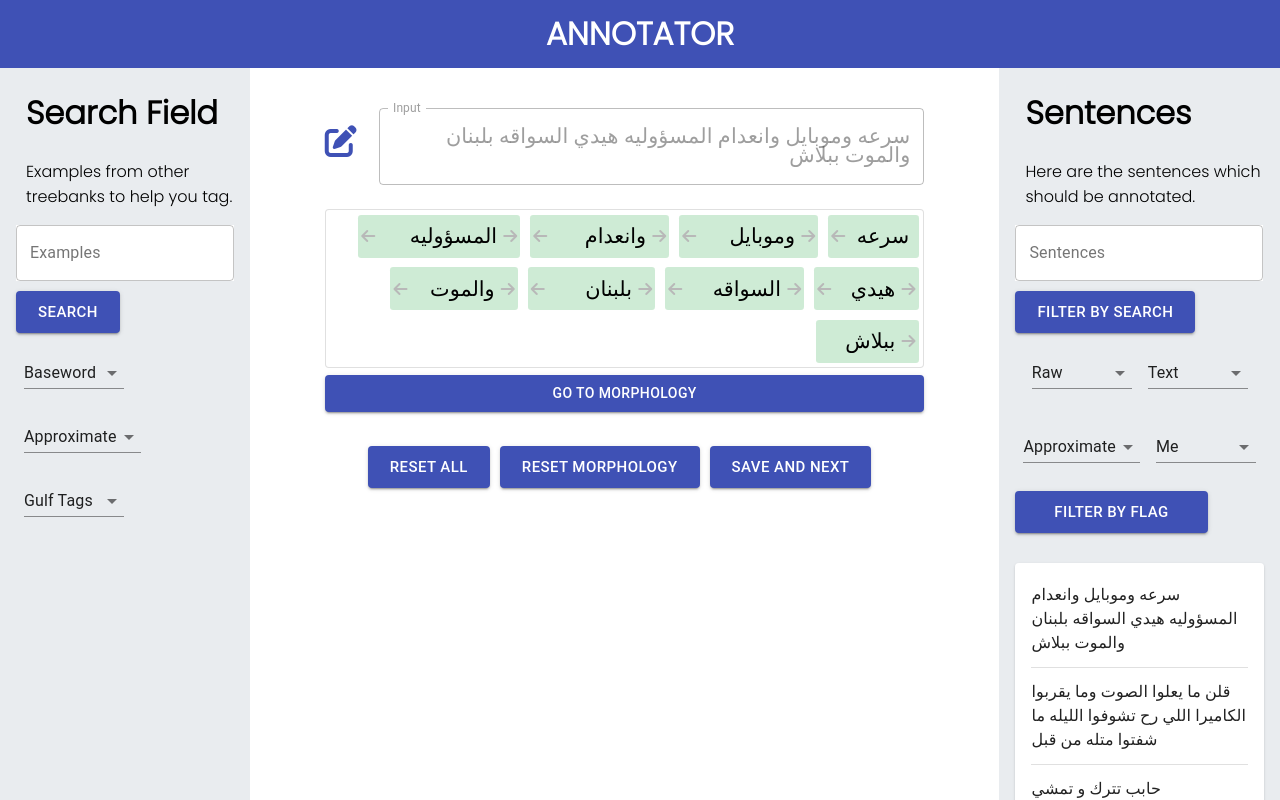
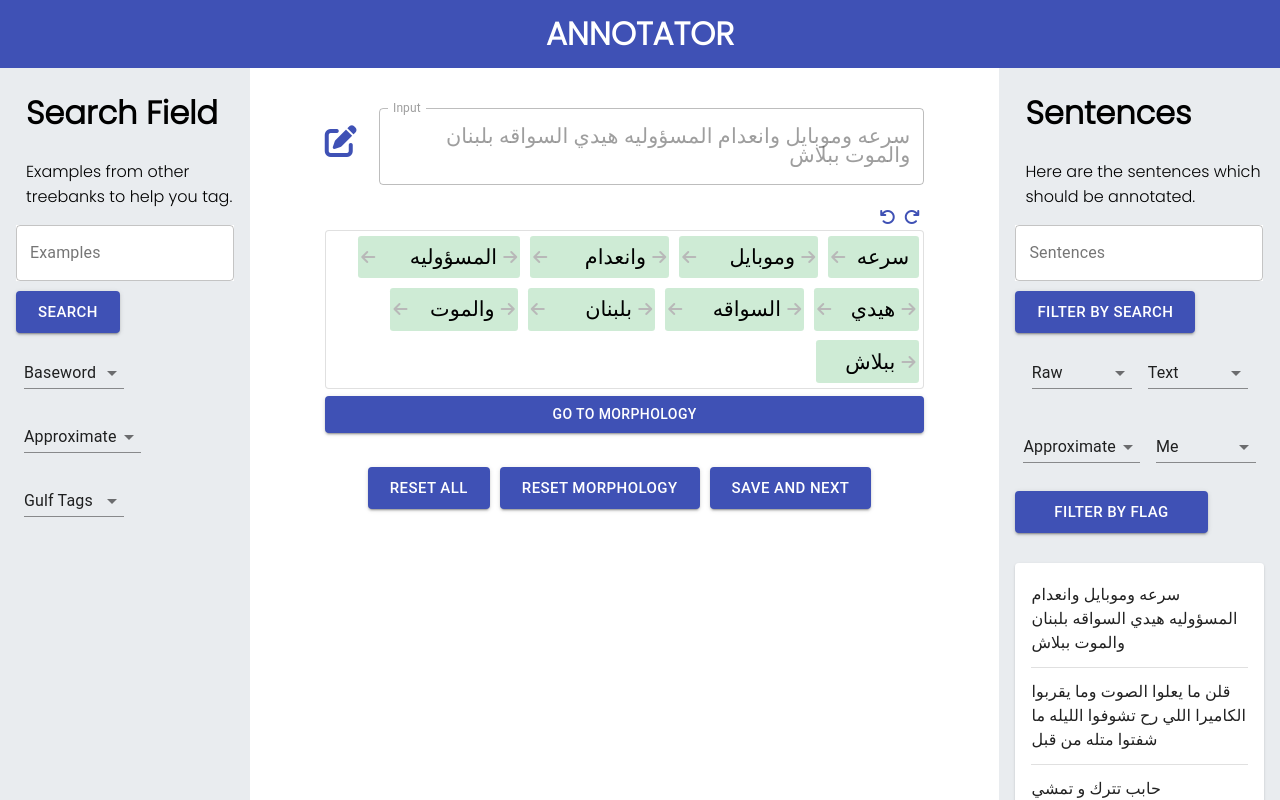
Before and after one commit to Jawad-Hamadani/Annotator, a React (Create React App) app: page / in a window 1280 px wide. Both pictures are taken after a click on the item 1139 px from the left and 619 px from the top of the page. Shown: the top 800 px of the page. Built offline with nearby package versions, Linux system fonts and the light colour scheme.

Commit message:
Undo Button

```diff
--- a/src/App.js
+++ b/src/App.js
@@ -1,17 +1,13 @@
 import Navbar from './components/layout/Navbar';
 import SearchBar from './components/utilities/SearchBar';
-import SelectGroup from './components/utilities/SelectGroup';
 import { Button } from '@material-ui/core';
-import { useContext } from 'react';
 import ButtonGroup from './components/utilities/ButtonGroup';
-import Sentences from './components/Sentences';
-import Token from './components/token/Token';
-import MainInput from './components/MainInput';
-import SegmentedDiv from './components/SegmentedDiv';
+import Sentences from './components/utilities/Sentences';
 import { SentencesProvider } from './contexts/SentencesContext';
 import SelectGroupCollection1 from './components/utilities/SelectGroupCollection1';
 import SelectGroupSelection2 from './components/utilities/SelectGroupSelection2';
 import { TokenProvider } from './contexts/TokenContext';
+import Segmentation from './components/layout/Segmentation';
 function App() {
   return (
     <SentencesProvider>
@@ -26,8 +22,7 @@ function App() {
             <SelectGroupCollection1 />
           </div>
           <div className='main-work-space'>
-             <MainInput />
-             <SegmentedDiv />
+            <Segmentation />
             <div className='search'></div>
             <ButtonGroup />
           </div>
--- a/src/components/SegmentedDiv.js
+++ /dev/null
@@ -1,36 +0,0 @@
-import { useState, useContext } from 'react';
-import { Paper, Button } from '@material-ui/core';
-import Words from './token/Words';
-import Token from './token/Token';
-import { TokenContext } from '../contexts/TokenContext';
-import { SentencesContext } from '../contexts/SentencesContext';
-
-
-const SegmentedDiv = () => {
-  const {  showToken : [showToken, toggleShowToken]} = useContext(TokenContext);
-  const {
-    sentence: [sentence, setSentence],
-  } = useContext(SentencesContext);
-    return (
-      <>
-      <div
-        style={{
-          width: ' 80%',
-          margin: '1.5em 0',
-          display:'flex',
-          flexDirection:'column'
-        }}
-      >
-        <Paper variant='outlined' elevation={3}>
-          <div className='words-container'>
-            <Words />
-          </div>
-        </Paper>
-        <Button onClick={sentence!=='' && (()=>toggleShowToken(!showToken))} style={{marginTop:'0.5em'}} color='primary' variant="contained">{ showToken ? "Back to Coda" : "Go to Morphology"}</Button>
-      </div>
-     {showToken && <Token />}
-      </>
-    );
-};
-
-export default SegmentedDiv;
--- a/src/components/MainInput.js
+++ b/src/components/layout/MainInput.js
@@ -1,6 +1,6 @@
 import { TextField } from '@material-ui/core';
 import { useContext } from 'react';
-import { SentencesContext } from '../contexts/SentencesContext';
+import { SentencesContext } from '../../contexts/SentencesContext';
 
 
 const MainInput = ({}) => {
@@ -17,7 +17,7 @@ const MainInput = ({}) => {
     <>
       <div className='icon-flex'>
         <div style={{ width: '10%', paddingTop: '2em' }}>
-          <i onClick={() => setEdit(!edit)} className='fas fa-edit fa-2x'></i>
+          <i title="Edit Text" onClick={() => setEdit(!edit)} className='fas fa-edit fa-2x'></i>
         </div>
         <div style={{ width: '100%' }}>
           <TextField
--- /dev/null
+++ b/src/components/layout/Segmentation.js
@@ -0,0 +1,15 @@
+import { useContext } from "react";
+import MainInput from './MainInput'
+import SegmentedDiv from "./SegmentedDiv";
+import { SentencesContext } from "../../contexts/SentencesContext";
+
+const Segmentation = () =>{
+    const {  sentence: [sentence, setSentence] } = useContext(SentencesContext);
+return(
+    <>
+        <MainInput />
+        {sentence !== '' && <SegmentedDiv /> }
+    </>
+)}
+
+export default Segmentation;
--- /dev/null
+++ b/src/components/layout/SegmentedDiv.js
@@ -0,0 +1,58 @@
+import { useContext, useState } from 'react';
+import { Paper, Button } from '@material-ui/core';
+import Words from '../token/Words';
+import Token from '../token/Token';
+import { TokenContext } from '../../contexts/TokenContext';
+import { SentencesContext } from '../../contexts/SentencesContext';
+
+
+const SegmentedDiv = () => {
+  const {  showToken : [showToken, toggleShowToken]} = useContext(TokenContext);
+  const {
+    sentence: [sentence, setSentence],
+  } = useContext(SentencesContext);
+  const {words : [words, setWords]} = useContext(SentencesContext);
+  const [history, setHistory] = useState([]);
+  const [arrayIndex, setArrayIndex] = useState(0);
+
+  const undo = ()=>{
+    if(arrayIndex !== 0){
+      setWords(history[arrayIndex-1]);
+      setSentence(history[arrayIndex-1].join(' '));
+      setArrayIndex(arrayIndex-1);
+    }
+  }
+  const redo = ()=>{
+    if(arrayIndex !== history.length-1){
+    setWords(history[arrayIndex+1]);
+    setSentence(history[arrayIndex+1].join(' '));
+    setArrayIndex(arrayIndex+1);
+    }
+  }
+    return (
+      <>
+      <div
+        style={{
+          width: ' 80%',
+          margin: '1.5em 0',
+          display:'flex',
+          flexDirection:'column'
+        }}
+      >
+          <div className='undo-redo'>
+        <i title="Redo" onClick={()=>redo()} className="fas fa-undo"></i>
+        <i title="Undo" onClick={()=>undo()} className="fas fa-redo"></i>
+          </div>
+        <Paper variant='outlined' elevation={3}>
+          <div className='words-container'>
+            <Words history={history} setHistory={setHistory} arrayIndex={arrayIndex} setArrayIndex={setArrayIndex} />
+          </div>
+        </Paper>
+        <Button onClick={sentence!=='' && (()=>toggleShowToken(!showToken))} style={{marginTop:'0.5em'}} color='primary' variant="contained">{ showToken ? "Back to Coda" : "Go to Morphology"}</Button>
+      </div>
+     {showToken && <Token />}
+      </>
+    );
+};
+
+export default SegmentedDiv;
--- a/src/components/token/Word.js
+++ b/src/components/token/Word.js
@@ -1,4 +1,4 @@
-import React, { useContext, useEffect, useState } from 'react';
+import React, { useContext } from 'react';
 import { TokenContext } from '../../contexts/TokenContext';
 
 const Word = ({
--- a/src/components/token/Words.js
+++ b/src/components/token/Words.js
@@ -2,14 +2,12 @@ import React, { useContext, useState, useEffect } from 'react';
 import { SentencesContext } from '../../contexts/SentencesContext';
 import Word from './Word';
 
-const Words = () => {
+const Words = ({history, setHistory, arrayIndex, setArrayIndex}) => {
   const {
     sentence: [sentence, setSentence],
   } = useContext(SentencesContext);
   const [change, setChange] = useState(false);
   const {words : [words, setWords]} = useContext(SentencesContext);
-  const [history, setHistory] = useState([]);
-  const [arrayIndex, setArrayIndex] = useState(0);
   const [activeIndexes, setActiveIndexes] = useState(null);
 
   useEffect(() => {
@@ -20,11 +18,10 @@ const Words = () => {
         .filter((e) => e)
         .join(' ')
     );
-    setHistory([sentence.split(' ').filter((e) => e)]);
   }, [sentence]);
+    useEffect(()=>{setHistory([sentence.split(' ').filter((e) => e)])},[])
 
   function joinWords(i, j) {
-    // let newArr = words;
     let newArr = [...words];
     let firstWord = newArr[i];
     let secondWord = newArr[j];
@@ -58,8 +55,12 @@ const Words = () => {
       newArr.splice(wordIndex, 0, secondWord);
       newArr.splice(wordIndex, 0, firstWord);
     }
+    let temp = history;
     setWords(newArr);
     setSentence(newArr.join(' '));
+    temp.push(newArr);
+    setHistory(temp);
+    setArrayIndex(arrayIndex + 1);
   }
 
   return (
--- a/src/components/Sentences.js
+++ b/src/components/utilities/Sentences.js
@@ -6,8 +6,8 @@ import {
   Divider,
 } from '@material-ui/core';
 import { useState, useContext } from 'react';
-import { SentencesContext } from '../contexts/SentencesContext';
-import { TokenContext } from '../contexts/TokenContext';
+import { SentencesContext } from '../../contexts/SentencesContext';
+import { TokenContext } from '../../contexts/TokenContext';
 
 const Sentences = ({}) => {
   const {  showToken : [showToken, toggleShowToken]} = useContext(TokenContext);
--- a/src/index.css
+++ b/src/index.css
@@ -29,7 +29,7 @@ code {
 
 .sidebars {
   background-color: var(--secondary-bg-color);
-  padding-bottom: 18em;
+  padding-bottom: 5em;
   padding-left: 1em;
   padding-right: 1em;
 }
@@ -168,3 +168,20 @@ p {
   border-radius: 0.2em;
   border: solid lightgreen;
 }
+.undo-redo{
+  display: flex;
+  flex-direction: row;
+  grid-gap: 0.5em;
+  justify-content: flex-end;
+  color: var(--main-bg-color);
+  margin-bottom: 0.3em;
+  margin-right: 0.3em;
+}
+.fa-undo:hover {
+  cursor: pointer;
+  color: #374699;
+}
+.fa-redo:hover {
+  cursor: pointer;
+  color: #374699;
+}
```
